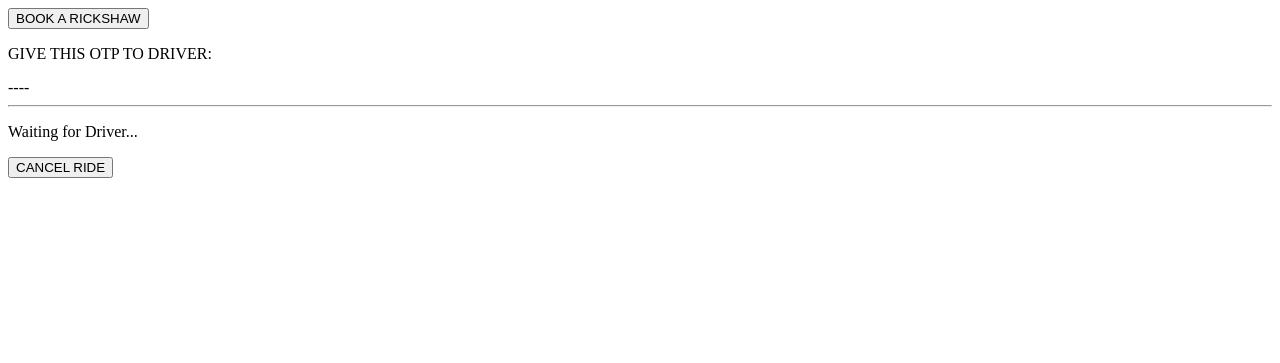
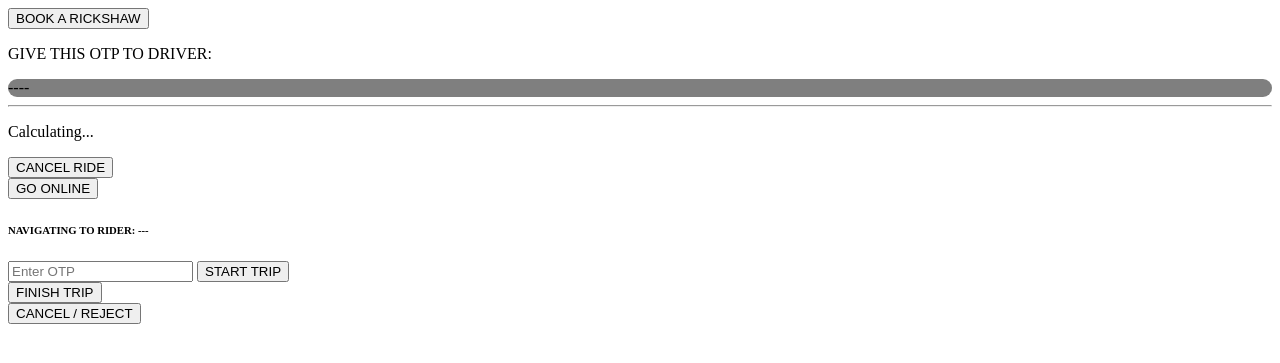
Before and after one commit to agamchugh/agam, a Flask app: page /dashboard in a window 1280 px wide. Shown: the top 363 px of the page. Run offline with Flask 3, Linux system fonts and the light colour scheme; the visitor is signed in with stand-in values (Sample User, id 1).

Commit message:
Update dashboard.html

```diff
--- a/templates/dashboard.html
+++ b/templates/dashboard.html
@@ -1,18 +1,38 @@
+<div class="container mt-4">
     <div id="rider-ui" class="{% if role != 'rider' %}d-none{% endif %}">
         <div id="booking-area">
-        <button class="btn btn-warning w-100 py-3 mb-3" onclick="bookRide()">BOOK A RICKSHAW</button>
+            <button class="btn btn-warning w-100 py-3 mb-3 fw-bold" onclick="bookRide()">BOOK A RICKSHAW</button>
         </div>
 
         <div id="active-ride-area" class="d-none">
             <div class="card bg-dark text-white p-3 border-warning">
                 <p class="mb-1 text-center text-muted small">GIVE THIS OTP TO DRIVER:</p>
-            <div id="otp-display" class="display-4 text-center text-warning font-monospace fw-bold">----</div>
+                <div id="otp-display" class="display-4 text-center text-warning font-monospace fw-bold py-2" style="background: rgba(0,0,0,0.5); border-radius: 10px;">----</div>
                 <hr class="border-secondary">
-            <p id="ride-status" class="text-center badge bg-warning text-dark w-100 py-2">Waiting for Driver...</p>
+                <p id="ride-status" class="text-center badge bg-warning text-dark w-100 py-2 mb-3">Calculating...</p>
+                <button class="btn btn-outline-danger w-100" onclick="cancelRide()">CANCEL RIDE</button>
+            </div>
+        </div>
+    </div>
 
-            <button class="btn btn-outline-danger w-100 mt-3" onclick="cancelRide()">
-                CANCEL RIDE
-            </button>
+    <div id="driver-ui" class="{% if role != 'driver' %}d-none{% endif %}">
+        <button id="status-btn" class="btn w-100 py-3 mb-3 fw-bold" onclick="toggleStatus()">GO ONLINE</button>
+
+        <div id="driver-active-area" class="d-none">
+            <div class="card bg-dark text-white p-3 border-warning">
+                <h6 class="text-warning small mb-3">NAVIGATING TO RIDER: <span id="rider-name" class="text-white">---</span></h6>
+
+                <div id="otp-input-section">
+                    <input type="number" id="otp-input" class="form-control form-control-lg text-center mb-2" placeholder="Enter OTP">
+                    <button class="btn btn-warning w-100 fw-bold mb-2" onclick="verifyOTP()">START TRIP</button>
+                </div>
+
+                <div id="finish-section" class="d-none">
+                    <button class="btn btn-success w-100 py-3 fw-bold" onclick="finishTrip()">FINISH TRIP</button>
+                </div>
+
+                <button class="btn btn-sm btn-outline-danger w-100 mt-2" onclick="cancelRide()">CANCEL / REJECT</button>
+            </div>
         </div>
     </div>
 </div>
@@ -23,31 +43,49 @@ function sync() {
     .then(r => r.json())
     .then(data => {
         if (data.status !== "none") {
+            if ("{{ role }}" === "rider") {
                 document.getElementById('booking-area').classList.add('d-none');
                 document.getElementById('active-ride-area').classList.remove('d-none');
-
-            // Updates OTP display from server data
-            if (data.otp) {
-                document.getElementById('otp-display').innerText = data.otp;
-            }
+                document.getElementById('otp-display').innerText = data.otp || "----";
                 document.getElementById('ride-status').innerText = "STATUS: " + data.status.toUpperCase();
             } else {
-            document.getElementById('booking-area').classList.remove('d-none');
-            document.getElementById('active-ride-area').classList.add('d-none');
+                document.getElementById('driver-active-area').classList.remove('d-none');
+                document.getElementById('rider-name').innerText = data.name;
+                if (data.status === 'started') {
+                    document.getElementById('otp-input-section').classList.add('d-none');
+                    document.getElementById('finish-section').classList.remove('d-none');
+                }
+            }
+        } else {
+            document.getElementById('booking-area')?.classList.remove('d-none');
+            document.getElementById('active-ride-area')?.classList.add('d-none');
+            document.getElementById('driver-active-area')?.classList.add('d-none');
         }
     });
 }
 
 function cancelRide() {
-    if (confirm("Are you sure you want to cancel your ride?")) {
-        fetch('/cancel_ride', { method: 'POST' })
-        .then(res => res.json())
+    if (confirm("Are you sure you want to cancel?")) {
+        fetch('/cancel_ride', { method: 'POST' }).then(() => location.reload());
+    }
+}
+
+function verifyOTP() {
+    const val = document.getElementById('otp-input').value;
+    fetch('/verify_ride_otp', {
+        method: 'POST',
+        headers: {'Content-Type': 'application/json'},
+        body: JSON.stringify({ otp: val })
+    })
+    .then(r => r.json())
     .then(data => {
-            if(data.status === 'success') {
-                location.reload();
+        if (data.success) {
+            alert("Trip Started!");
+            sync();
+        } else {
+            alert(data.message);
         }
     });
-    }
 }
 
 function bookRide() {
@@ -59,23 +97,9 @@ function bookRide() {
     });
 }
 
-// Driver side verification function (ensure this is in your driver script area)
-function verifyOTP() {
-    const otpInput = document.getElementById('otp-input').value;
-    fetch('/verify_ride_otp', {
-        method: 'POST',
-        headers: {'Content-Type': 'application/json'},
-        body: JSON.stringify({ otp: otpInput })
-    })
-    .then(r => r.json())
-    .then(data => {
-        if(data.success) {
-            location.reload();
-        } else {
-            alert(data.message || "Invalid OTP");
-        }
-    });
+function finishTrip() {
+    fetch('/finish_trip', { method: 'POST' }).then(() => location.reload());
 }
 
-setInterval(sync, 4000); // Check every 4 seconds
+setInterval(sync, 4000);
 </script>
```
Lines whose indentation alone changed are shown as unchanged.
